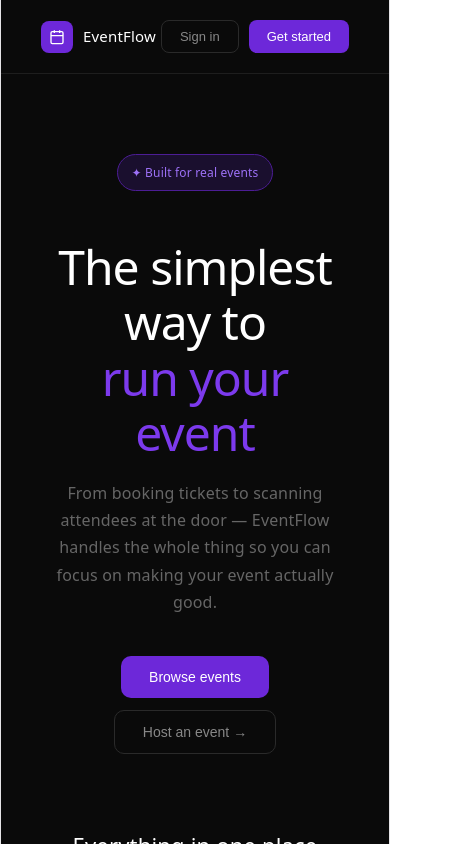
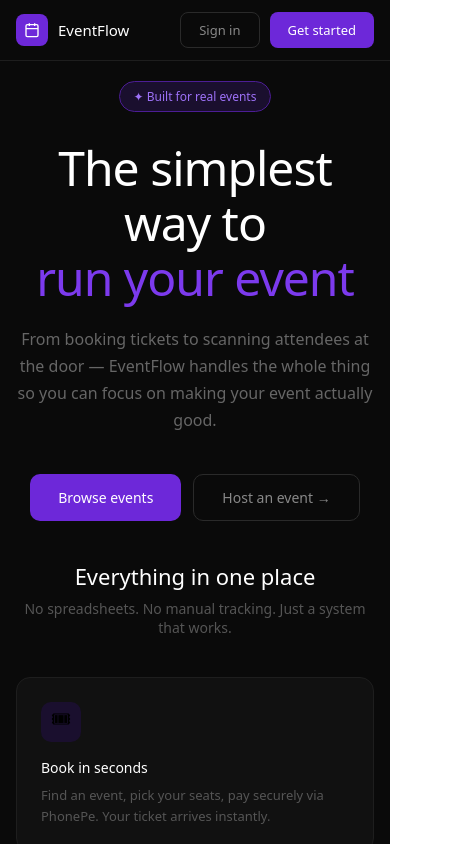
Before and after one commit to Khaswrang668/Project-1-Event-Management-And-Ticket-Booking-System, a React app in the folder frontend/: page / in a window 390 px wide. Shown: the top 844 px of the page, 476 px wide, since content can reach past the window. Built offline with nearby package versions, Linux system fonts and the light colour scheme; no server answers; the HTML template or start-up script is replaced by a standard one.

Commit message:
Added media type in CSS for mobile responsiveness

```diff
--- a/frontend/src/index.css
+++ b/frontend/src/index.css
@@ -1,111 +1,64 @@
-:root {
-  --text: #6b6375;
-  --text-h: #08060d;
-  --bg: #fff;
-  --border: #e5e4e7;
-  --code-bg: #f4f3ec;
-  --accent: #aa3bff;
-  --accent-bg: rgba(170, 59, 255, 0.1);
-  --accent-border: rgba(170, 59, 255, 0.5);
-  --social-bg: rgba(244, 243, 236, 0.5);
-  --shadow:
-    rgba(0, 0, 0, 0.1) 0 10px 15px -3px, rgba(0, 0, 0, 0.05) 0 4px 6px -2px;
-
-  --sans: system-ui, 'Segoe UI', Roboto, sans-serif;
-  --heading: system-ui, 'Segoe UI', Roboto, sans-serif;
-  --mono: ui-monospace, Consolas, monospace;
-
-  font: 18px/145% var(--sans);
-  letter-spacing: 0.18px;
-  color-scheme: light dark;
-  color: var(--text);
-  background: var(--bg);
-  font-synthesis: none;
-  text-rendering: optimizeLegibility;
-  -webkit-font-smoothing: antialiased;
-  -moz-osx-font-smoothing: grayscale;
-
-  @media (max-width: 1024px) {
-    font-size: 16px;
-  }
-}
-
-@media (prefers-color-scheme: dark) {
-  :root {
-    --text: #9ca3af;
-    --text-h: #f3f4f6;
-    --bg: #16171d;
-    --border: #2e303a;
-    --code-bg: #1f2028;
-    --accent: #c084fc;
-    --accent-bg: rgba(192, 132, 252, 0.15);
-    --accent-border: rgba(192, 132, 252, 0.5);
-    --social-bg: rgba(47, 48, 58, 0.5);
-    --shadow:
-      rgba(0, 0, 0, 0.4) 0 10px 15px -3px, rgba(0, 0, 0, 0.25) 0 4px 6px -2px;
-  }
-
-  #social .button-icon {
-    filter: invert(1) brightness(2);
-  }
+*, *::before, *::after {
+  box-sizing: border-box;
+  margin: 0;
+  padding: 0;
 }
 
 body {
   margin: 0;
+  font-family: system-ui, 'Segoe UI', Roboto, sans-serif;
+  -webkit-font-smoothing: antialiased;
+  -moz-osx-font-smoothing: grayscale;
 }
 
 #root {
-  width: 1126px;
-  max-width: 100%;
-  margin: 0 auto;
-  text-align: center;
-  border-inline: 1px solid var(--border);
-  min-height: 100svh;
-  display: flex;
-  flex-direction: column;
-  box-sizing: border-box;
+  width: 100%;
+  min-height: 100vh;
 }
 
-h1,
-h2 {
-  font-family: var(--heading);
-  font-weight: 500;
-  color: var(--text-h);
+/* Remove default input/button styles */
+input, button, select, textarea {
+  font-family: inherit;
 }
 
-h1 {
-  font-size: 56px;
-  letter-spacing: -1.68px;
-  margin: 32px 0;
-  @media (max-width: 1024px) {
-    font-size: 36px;
-    margin: 20px 0;
+/* Animations */
+@keyframes fadeIn {
+  from { opacity: 0; transform: translateY(8px); }
+  to   { opacity: 1; transform: translateY(0); }
+}
+
+.page-enter {
+  animation: fadeIn 0.25s ease forwards;
+}
+
+/* Mobile responsiveness */
+@media (max-width: 768px) {
+  nav {
+    padding: 12px 16px !important;
+    flex-wrap: wrap;
+    gap: 10px;
+  }
+
+  div[style*="max-width: 900px"],
+  div[style*="max-width: 1100px"],
+  div[style*="max-width: 700px"] {
+    padding: 20px 16px !important;
+  }
+
+  div[style*="grid-template-columns: repeat(3"] {
+    grid-template-columns: 1fr !important;
+  }
+
+  div[style*="grid-template-columns: repeat(auto-fill"] {
+    grid-template-columns: 1fr !important;
+  }
+
+  div[style*="grid-template-columns: 1fr 340px"],
+  div[style*="grid-template-columns: 1fr 320px"] {
+    grid-template-columns: 1fr !important;
+  }
+
+  div[style*="grid-template-columns: 1fr 1fr"] {
+    grid-template-columns: 1fr !important;
   }
 }
-h2 {
-  font-size: 24px;
-  line-height: 118%;
-  letter-spacing: -0.24px;
-  margin: 0 0 8px;
-  @media (max-width: 1024px) {
-    font-size: 20px;
-  }
-}
-p {
-  margin: 0;
-}
-
-code,
-.counter {
-  font-family: var(--mono);
-  display: inline-flex;
-  border-radius: 4px;
-  color: var(--text-h);
-}
-
-code {
-  font-size: 15px;
-  line-height: 135%;
-  padding: 4px 8px;
-  background: var(--code-bg);
-}
```
